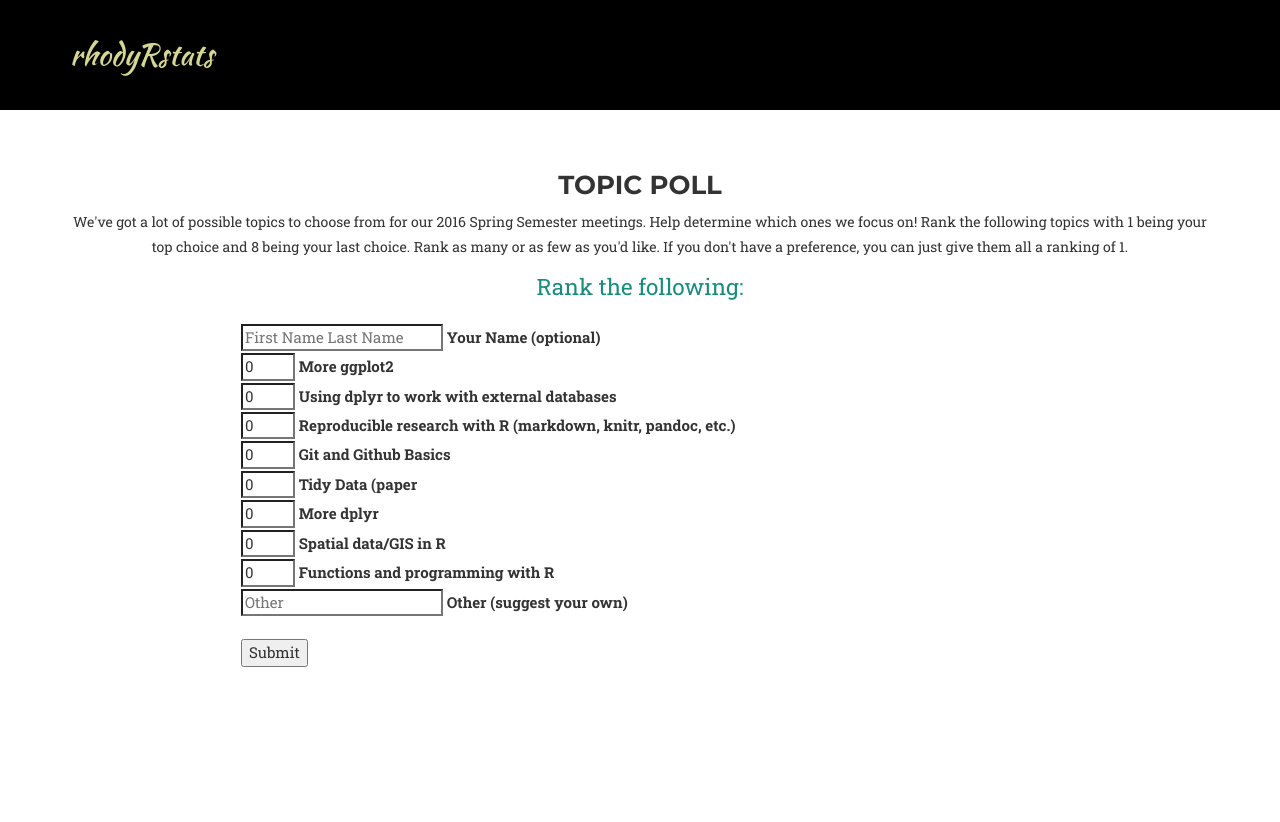
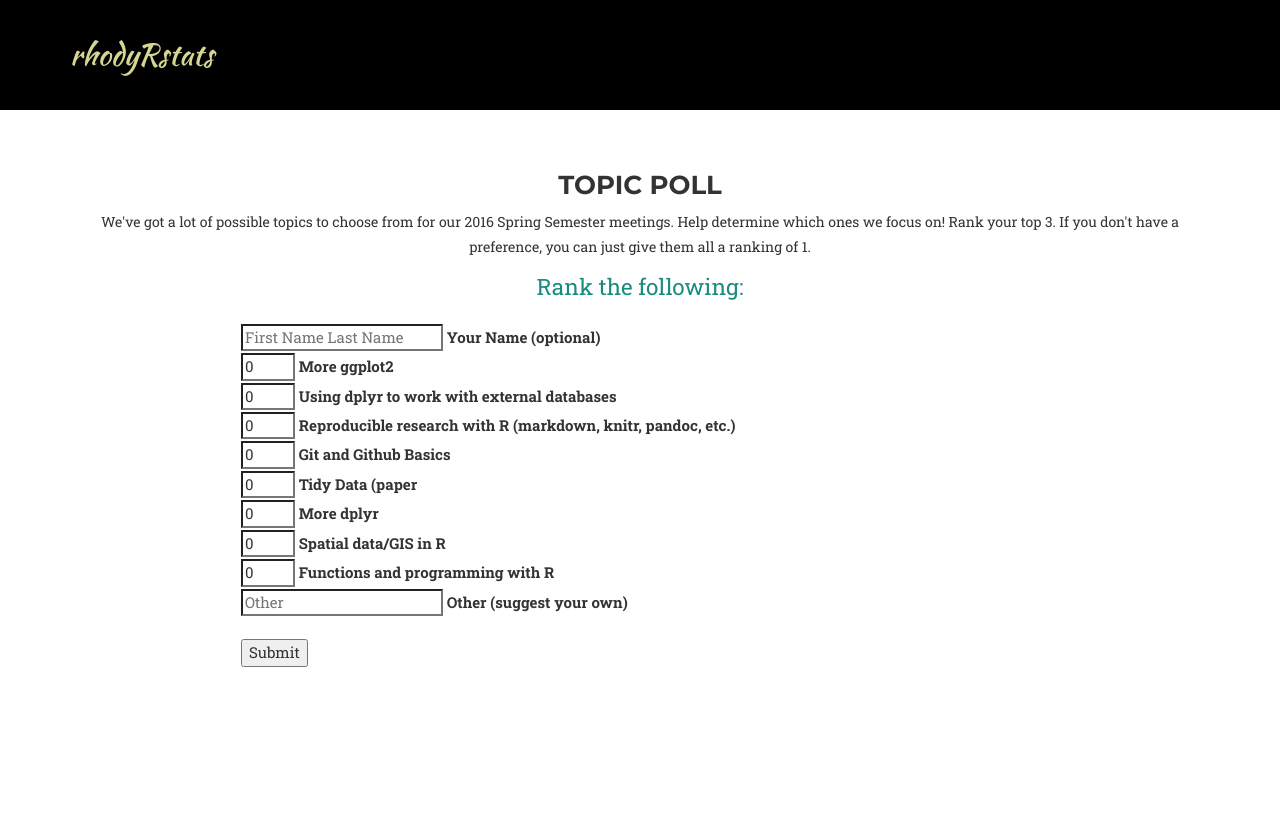
Before and after one commit to rhodyrstats/topic_poll, a Jekyll site: the page built from index.html, in a window 1280 px wide and 1167 px high. Shown: the top 822 px of the window. Built offline with Jekyll 4.4.1, drawn with Linux system fonts in a browser that asks for light colours; some web fonts are replaced; grey boxes are pictures that could not be loaded.

Commit message:
just top 3

```diff
--- a/index.html
+++ b/index.html
@@ -20,7 +20,7 @@ repo:
           <div class="col-lg-12">
             <div style="text-align: center;">
             <h3>Topic Poll</h3>
-            <p>We've got a lot of possible topics to choose from for our 2016 Spring Semester meetings.  Help determine which ones we focus on!  Rank the following topics with 1 being your top choice and 8 being your last choice.  Rank as many or as few as you'd like.  If you don't have a preference, you can just give them all a ranking of 1. </p>
+            <p>We've got a lot of possible topics to choose from for our 2016 Spring Semester meetings.  Help determine which ones we focus on!  Rank your top 3.  If you don't have a preference, you can just give them all a ranking of 1. </p>
             </div>
             <form action="https://script.google.com/macros/s/AKfycbzkF_wHxE3jg_WcUNQCD4kDWoPFp_cIE4mR-yUa4-Fktwgaufg/exec" accept-charset="UTF-8" method="get" style="float: none; margin: auto; width: 70%;">
               <!-- Enter Google Spreadsheet ID in the yaml -->
```
